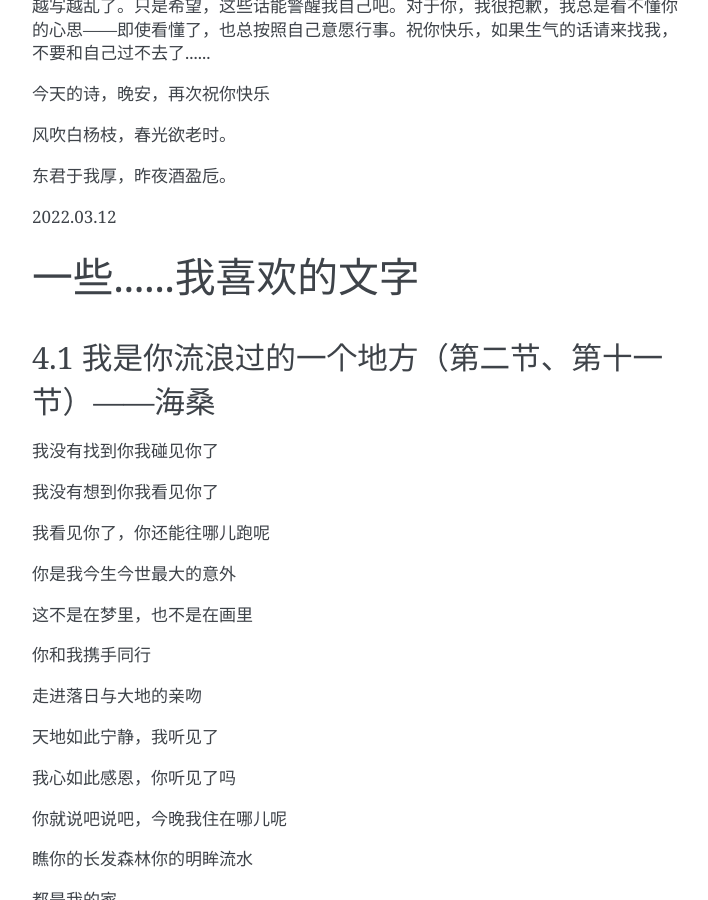
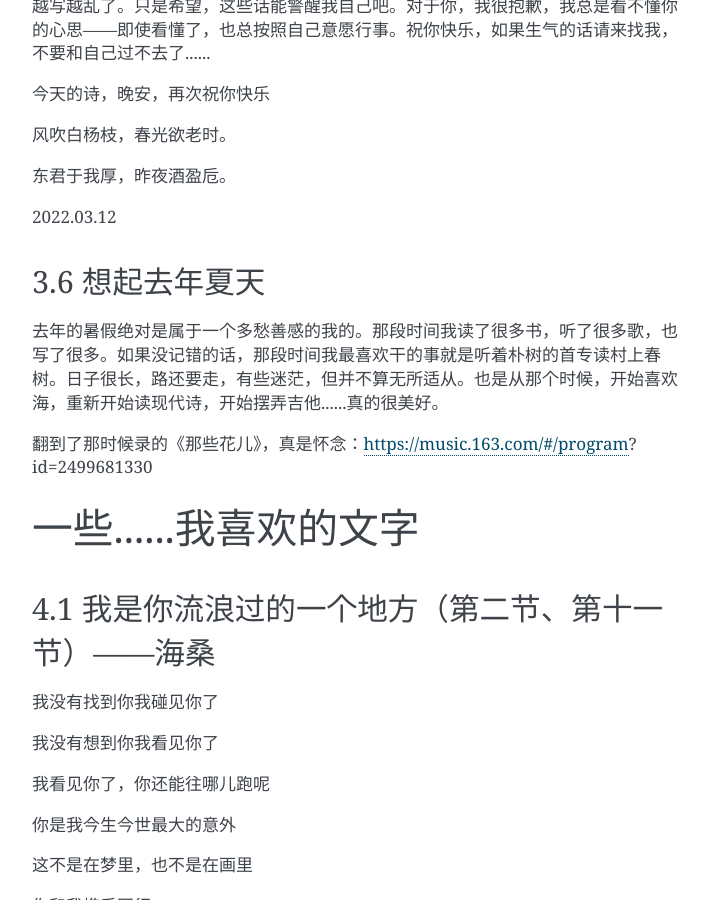
Before and after one commit to Leo4everlkc/my-blog, a Sphinx documentation site: the page built from source/language_introduction.rst, in a window 1280 px wide and 900 px high, scrolled down 15444 px. Shown: the whole window, without its empty margins (388-1096 px from the left). Built offline with Sphinx 7.4.7, drawn with Linux system fonts in a browser that asks for light colours.

Commit message:
Update language_introduction.rst

```diff
--- a/source/language_introduction.rst
+++ b/source/language_introduction.rst
@@ -734,6 +734,13 @@ Hi, 欢迎莅临我的世界
 
 2022.03.12
 
+3.6 想起去年夏天
+---------------------
+
+去年的暑假绝对是属于一个多愁善感的我的。那段时间我读了很多书，听了很多歌，也写了很多。如果没记错的话，那段时间我最喜欢干的事就是听着朴树的首专读村上春树。日子很长，路还要走，有些迷茫，但并不算无所适从。也是从那个时候，开始喜欢海，重新开始读现代诗，开始摆弄吉他......真的很美好。
+
+翻到了那时候录的《那些花儿》，真是怀念：https://music.163.com/#/program?id=2499681330
+
 一些......我喜欢的文字
 ======================
 
```
